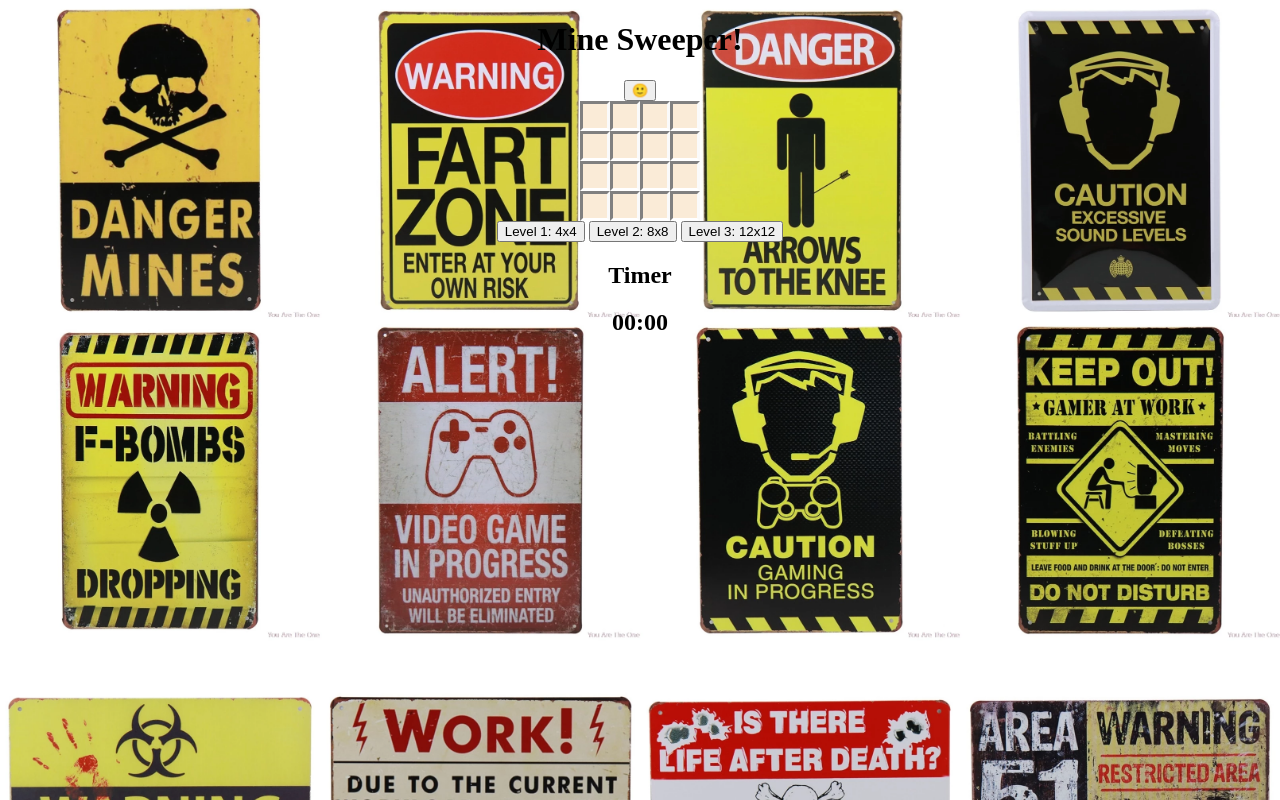
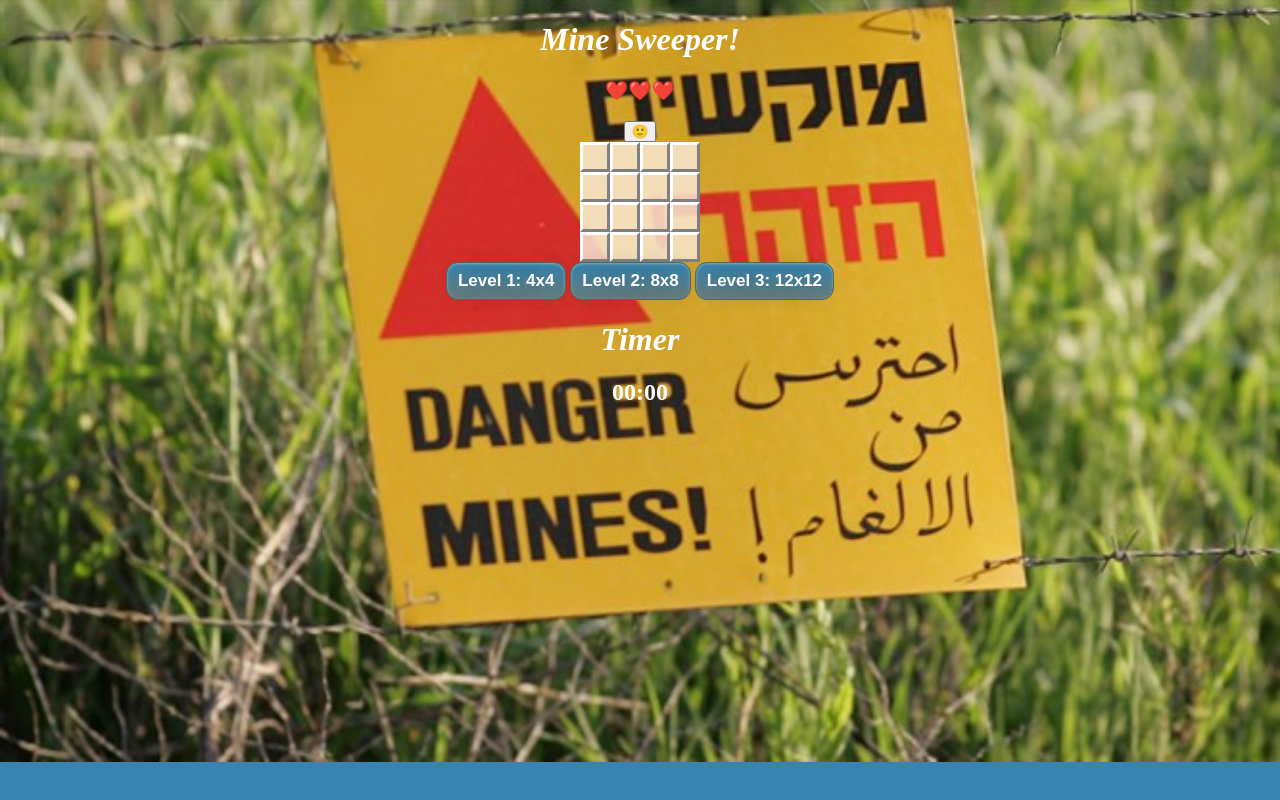
Before and after one commit to ReemKrauss/MineSweeper, a plain HTML site: page index.html in a window 1280 px wide. Both pictures are taken after a click on the button "Level 1: 4x4". Drawn offline with Linux system fonts and the light colour scheme.

Commit message:
upload 4

```diff
--- a/css/style.css
+++ b/css/style.css
@@ -1,8 +1,13 @@
 
 body{
     text-align: center;
-    background-size: 100%;
-
+    background-repeat: no-repeat;
+    background-color: #3883b1;
+    background-size: cover;
+}
+h1{
+    color: rgb(255, 255, 255);
+    font-style: italic;
 }
 table{
     margin-left: auto;
@@ -14,11 +19,12 @@ table{
     height: 30px;
     width: 30px;
     border: 3px  solid;
-    border-top-color:gray ;
-    border-left-color:gray ;
-    border-bottom-color:rgb(255, 255, 255) ;
-    border-right-color:rgb(250, 250, 250) ;
-    background-color: antiquewhite;
+    border-top-color:rgb(255, 255, 255) ;
+    border-left-color:rgb(255, 255, 255) ;
+    border-bottom-color:rgba(128, 128, 128) ;
+    border-right-color:rgba(128, 128, 128) ;
+    background-color: rgba(250, 235, 215, 0.822);
+
 
 }
 .cell:hover{
@@ -32,5 +38,29 @@ table{
     width: 400px;
 }
 .level{
-    position: bottom;
+    box-shadow:inset 0px 1px 3px 0px #91b8b3;
+    background:linear-gradient(to bottom, #3883b1 5%, #6c7c7c 100%);
+    background-color:#3883b1;
+    border-radius:12px;
+    border:1px solid #566963;
+    display:inline-block;
+    cursor:pointer;
+    color:#ffffff;
+    font-family:Arial;
+    font-size:17px;
+    font-weight:bold;
+    padding:8px 11px;
+    text-decoration:none;
+    text-shadow:0px -1px 27px #2b665e;
 }
+.myButton:hover {
+    background:linear-gradient(to bottom, #6c7c7c 5%, #768d87 100%);
+    background-color:#6c7c7c;
+}
+.myButton:active {
+    position:relative;
+    top:1px;
+}
+.timer{
+    color: rgb(255, 255, 255);
+}
--- a/index.html
+++ b/index.html
@@ -9,11 +9,9 @@
     <link rel="stylesheet" href="css/style.css">
 </head>
 
-<body style="background-image: url('img/backgruond.webp')">
-
-    <h1>Mine Sweeper!</h1>
-    <h3></h3>
-    <!-- <div class="game-bord"> -->
+<body style="background-image: url('img/bcakgruond.jpg')">
+        <h1>Mine Sweeper!</h1>
+        <h3 class="heart">❤️❤️❤️</h3>
         <button class="smile" onclick="init()">🙂</button>
         <table>
             <tbody class="board">
@@ -23,11 +21,8 @@
         <button class="level" onclick="init(4,2)">Level 1: 4x4</button>
         <button class="level" onclick="init(8,12)">Level 2: 8x8</button>
         <button class="level" onclick="init(12,30)">Level 3: 12x12</button>
-    <!-- </div> -->
-    <h2>Timer</h2>
-    <h2 class="timer">00:00</h2>
-    <!-- <button onclick="init(5)">Level 2</button>
-    <button onclick="init(6)">Level 3</button> -->
+        <h1>Timer</h1>
+        <h2 class="timer">00:00</h2>
 
     <audio src="sound/Record (online-voice-recorder.com).mp3" id="sound"></audio>
     <script src="js/main.js"></script>
--- a/js/main.js
+++ b/js/main.js
@@ -2,14 +2,17 @@
 const MINE = '💩'
 const MARK = '⛳'
 const EMPTY = ''
+const LIFE = '❤️'
 const NOT_HAPPY = '🤯'
 const HAPPY = '😎'
 const NORMAL = '🙂'
 var gElSmile = document.querySelector('.smile')
 var gSound = document.getElementById('sound')
+var gElHeart = document.querySelector('.heart')
 var gBoard
 var gStartTime
 var gTimerInterval
+var gHeartCount
 var gLevel = { size: 4, mines: 2 };
 var gGame = {
     isOn: false,
@@ -24,6 +27,8 @@ function init(size = gLevel.size, mines = gLevel.mines) {
     clearInterval(gTimerInterval)
     gStartTime = null
     gElSmile.innerText = NORMAL
+    gHeartCount = 3
+    gElHeart.innerText = '❤️❤️❤️'
     gGame.isOn = true
     gLevel.size = size
     gLevel.mines = mines
@@ -67,7 +72,7 @@ function renderMat(mat) {
         strHTML += '<tr>';
         for (var j = 0; j < mat[0].length; j++) {
             var cell = ''
-            if (mat[i][j].isMine) cell = MINE;
+            // if (mat[i][j].isMine) cell = MINE; //בשביל בדיקות
             // else if (mat[i][j].minesAroundCount) cell = mat[i][j].minesAroundCount
             var className = 'cell cell-' + i + '-' + j;
             strHTML += `<td class="${className}"  oncontextmenu="cellRightClicked(event,this,${i},${j})"
@@ -116,7 +121,7 @@ function cellClicked(elCell, i, j) {
     if (!gStartTime) {
         createMines(i, j)
         setMinesNegsCount()
-        renderMat(gBoard)
+        // renderMat(gBoard)
         startTimer()
     }
     var location = { i: i, j: j }
@@ -130,7 +135,7 @@ function cellClicked(elCell, i, j) {
         renderCell(location, currCell.minesAroundCount)
         elCell.style.border = '1px rgb(255, 255, 255) solid'
         if (isVictory()) victory()
-    } else if (!currCell.minesAroundCoun&&!currCell.isMine) {
+    } else if (!currCell.minesAroundCoun && !currCell.isMine) {
         currCell.isShown = true
         gGame.shownCount++
         elCell.style.border = '1px rgb(255, 255, 255) solid'
@@ -162,7 +167,7 @@ function expand(i, j) {
 function cellRightClicked(ev, elCell, i, j) {
     ev.preventDefault();
     if (!gGame.isOn) return
-    if (!gStartTime) startTimer()
+    if (!gStartTime) return
     var location = { i: i, j: j }
     var currCell = gBoard[i][j]
     if (currCell.isShown) return
@@ -180,6 +185,19 @@ function cellRightClicked(ev, elCell, i, j) {
 }
 
 function loss() {
+    if (gHeartCount) {
+        gHeartCount--
+        var strText = ''
+        for (var i = 0; i < gHeartCount; i++) {
+            strText += LIFE
+        }
+        if (!strText) {
+            gElHeart.innerText = '⚠️'
+            return
+        }
+        gElHeart.innerText = strText
+        return
+    }
     gElSmile.innerText = NOT_HAPPY
     gGame.isOn = false
     gSound.play()
```
Also changed, not shown: img/bcakgruond.jpg (added).
